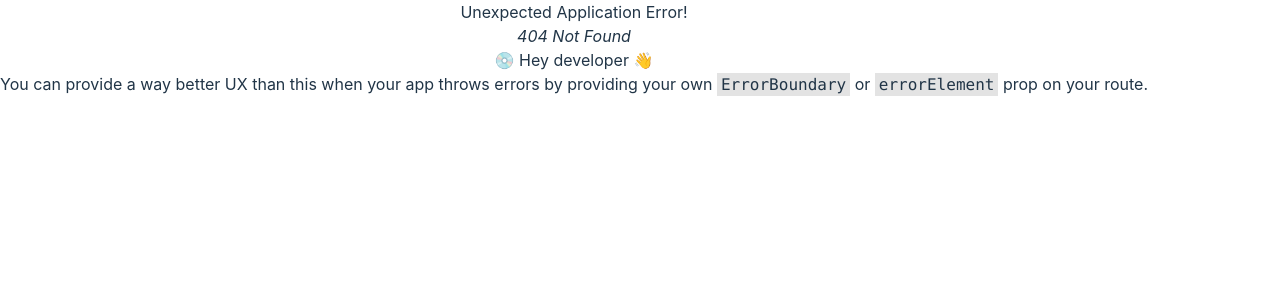
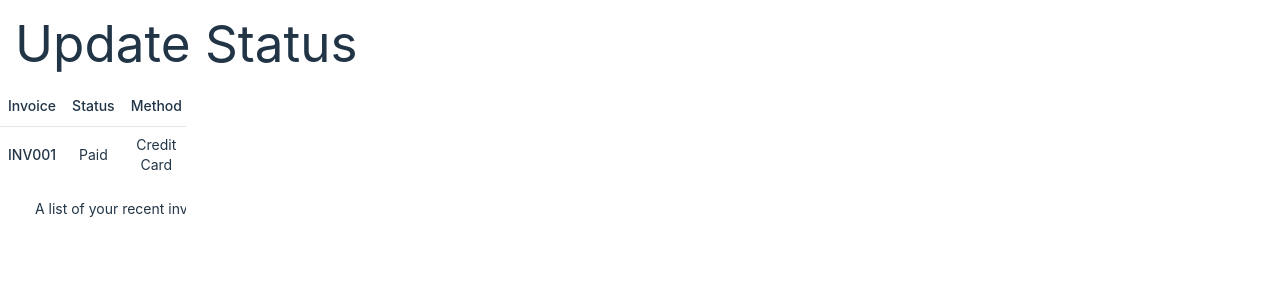
Before and after one commit to aidanho1188/ptsb-oct-23-capstone-team-2, a React (Vite) app in the folder client/: page /UpdateStatus in a window 1280 px wide. Before the commit this address had no page. Shown: the top 300 px of the page. Built offline with nearby package versions, Linux system fonts and the light colour scheme.

Commit message:
added Update Status jsx and css

```diff
--- a/client/src/App.jsx
+++ b/client/src/App.jsx
@@ -3,12 +3,17 @@ import { QueryClient, QueryClientProvider } from 'react-query'
 import Homepage from './pages/Homepage.jsx'
 import { createBrowserRouter, RouterProvider } from 'react-router-dom'
 import './App.css'
+import UpdateStatus from './pages/UpdateStatus.jsx'
 
 const queryClient = new QueryClient()
 const router = createBrowserRouter([
   {
     path: '/',
     element: <Homepage />,
+  },
+  {
+    path: '/UpdateStatus',
+    element: <UpdateStatus />,
   },
 ])
 
--- /dev/null
+++ b/client/src/pages/UpdateStatus.jsx
@@ -0,0 +1,13 @@
+import Summary from '../components/Summary/Summary'
+import './updatestatus.css'
+
+function UpdateStatus() {
+  return (
+    <div className='update-status-container'>
+      <h1 className='homepage-title'>Update Status</h1>
+      <Summary />
+    </div>
+  )
+}
+
+export default UpdateStatus
```
Also changed, not shown: client/src/pages/updatestatus.css (added).
